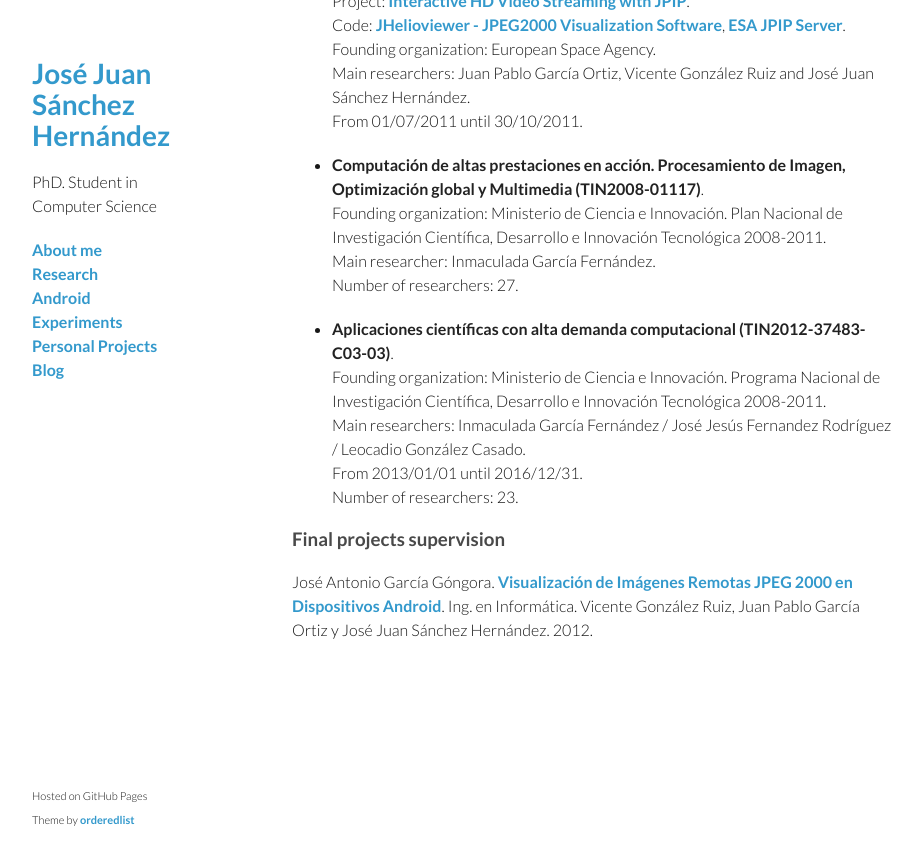
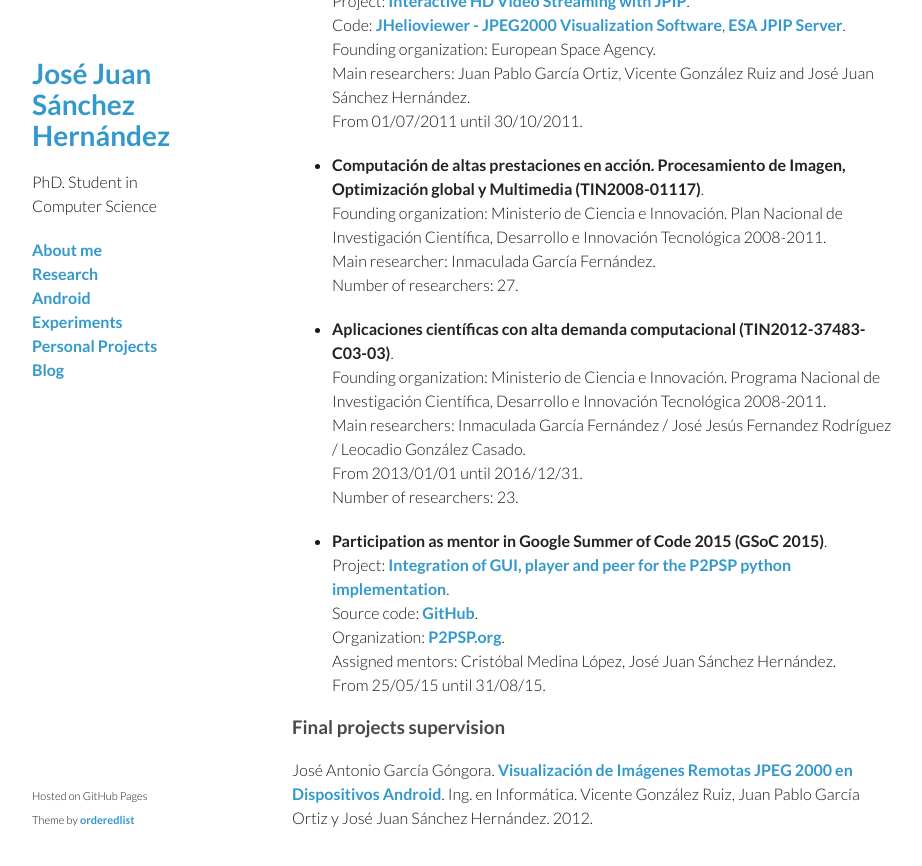
Before and after one commit to josejuansanchez/josejuansanchez.github.io, a Jekyll site: the page built from index.md, in a window 1280 px wide and 900 px high, scrolled down 1699 px. Shown: the top 866 px of the window, without its empty margins (178-1100 px from the left). Built offline with Jekyll 4.4.1, drawn with Linux system fonts in a browser that asks for light colours.

Commit message:
Added new details about research

```diff
--- a/index.md
+++ b/index.md
@@ -60,6 +60,13 @@ Main researchers: Inmaculada García Fernández / José Jesús Fernandez Rodríg
 From 2013/01/01 until 2016/12/31.
 Number of researchers: 23.
 
+* **Participation as mentor in Google Summer of Code 2015 (GSoC 2015)**.
+Project: [Integration of GUI, player and peer for the P2PSP python implementation](https://www.google-melange.com/gsoc/project/details/google/gsoc2015/maniotrix/5649050225344512).
+Source code: [GitHub](https://github.com/P2PSP/p2psp).
+Organization: [P2PSP.org](http://p2psp.org).
+Assigned mentors: Cristóbal Medina López, José Juan Sánchez Hernández.
+From 25/05/15 until 31/08/15.
+
 
 ### Final projects supervision
 
```
Also changed, not shown: research/index.md (+8 -0 lines).
